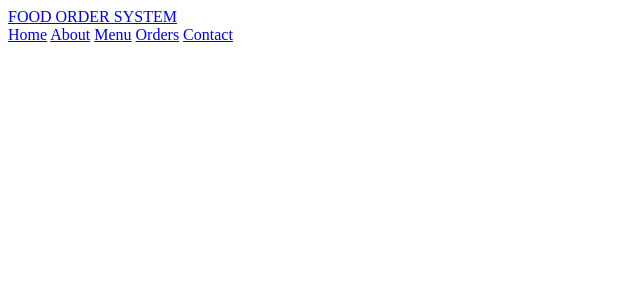
After one commit to russcuevas/foodordersystem, a PHP site: page /home.php in a window 1280 px wide. The commit adds this page. Shown: the top 300 px of the page, without its empty margins (0-640 px from the left). Run offline with PHP 8.4, Linux system fonts and the light colour scheme.

Commit message:
third and fourth day

```diff
--- a/admin/admin_accounts.php
+++ b/admin/admin_accounts.php
@@ -18,6 +18,8 @@ if(isset($_GET['delete'])){
 }
 
 ?>
+
+<!-- ADMIN ACCOUNT PAGE -->
 
 <!DOCTYPE html>
 <html lang="en">
--- /dev/null
+++ b/components/user_header.php
@@ -0,0 +1,22 @@
+<?php
+
+?>
+
+<header class="header">
+    <section class="flex">
+        <a href="home.php">FOOD ORDER SYSTEM</a>
+        <nav class="navbar">
+            <a href="home.php">Home</a>
+            <a href="about.php">About</a>
+            <a href="menu.php">Menu</a>
+            <a href="orders.php">Orders</a>
+            <a href="contact.php">Contact</a>
+        </nav>
+
+        <div class="icons">
+        <a href="search.php"><i class="fas fa-search"></i></a>
+        <a href="cart.php"><i class="fas fa-shopping-cart"></i></a>
+        <div id="user-btn" class="fas fa-bars"></div>
+        </div>
+    </section>
+</header>
--- /dev/null
+++ b/home.php
@@ -0,0 +1,25 @@
+<?php
+
+// INCLUDING DATABASE
+include 'components/connect.php';
+
+?>
+
+
+<!DOCTYPE html>
+<html lang="en">
+<head>
+    <meta charset="UTF-8">
+    <meta http-equiv="X-UA-Compatible" content="IE=edge">
+    <meta name="viewport" content="width=device-width, initial-scale=1.0">
+    <title>Home</title>
+</head>
+<body>
+
+<!-- HEADER STARTS -->
+<!-- INCLUDING THE USER HEADER FILE -->
+<?php include 'components/user_header.php' ?>
+<!-- HEADER ENDS -->
+
+</body>
+</html>
```
